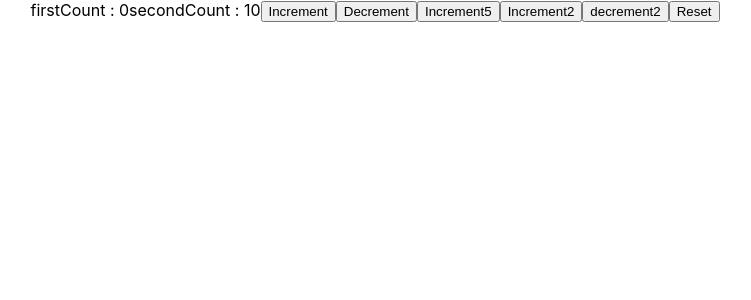
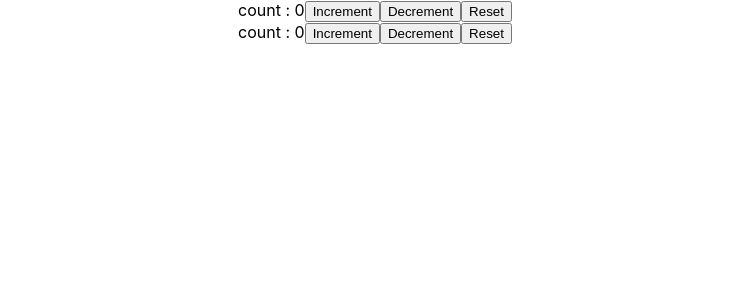
Before and after one commit to marun790/react-hook, a React (Create React App) app: page / in a window 1280 px wide. Shown: the top 300 px of the page, without its empty margins (265-1016 px from the left). Built offline with nearby package versions, Linux system fonts and the light colour scheme.

Commit message:
multiple reducer with same component and reducer

```diff
--- a/src/App.js
+++ b/src/App.js
@@ -10,7 +10,8 @@
 
 // import ComponentA from './components/ComponentA';
 // import CountOne from './components/CountOne';
-import CounterTwo from './components/CounterTwo';
+// import CounterTwo from './components/CounterTwo';
+import CounterThree from './components/CounterThree';
 
 function App() {
   return (
@@ -28,7 +29,8 @@
 
       {/* <ComponentA /> */}
       {/* <CountOne /> */}
-      <CounterTwo />
+      {/* <CounterTwo /> */}
+      <CounterThree />
     </div>
   );
 }
--- /dev/null
+++ b/src/components/CounterThree.jsx
@@ -0,0 +1,46 @@
+import React, { useReducer } from 'react'
+
+const initilState = 0;
+
+
+// reducer:
+//     Accept current state and action and will return a new state
+const reducer = (state, action) => {
+    switch (action) {
+        case "icrement":
+            return state + 1;
+        case "decrement":
+            return state - 1;
+        case "reset":
+            return initilState;
+        default:
+            return state;
+    }
+
+}
+
+export default function CounterThree() {
+
+    //userReducer:
+    // Will accept th reducer and initialState and will return pair of values
+    // 0 -> current state
+    // 1 -> dispatch event
+    const [count, dispatch] = useReducer(reducer, initilState);
+    const [count2, dispatch2] = useReducer(reducer, initilState);
+
+    return (
+        <div>
+            count :  {count}
+            <button onClick={() => dispatch("icrement")}>Increment</button>
+            <button onClick={() => dispatch("decrement")}>Decrement</button>
+            <button onClick={() => dispatch("reset")}>Reset</button>
+            <div>
+                count :  {count2}
+                <button onClick={() => dispatch2("icrement")}>Increment</button>
+                <button onClick={() => dispatch2("decrement")}>Decrement</button>
+                <button onClick={() => dispatch2("reset")}>Reset</button>
+            </div>
+        </div>
+
+    )
+}
```
